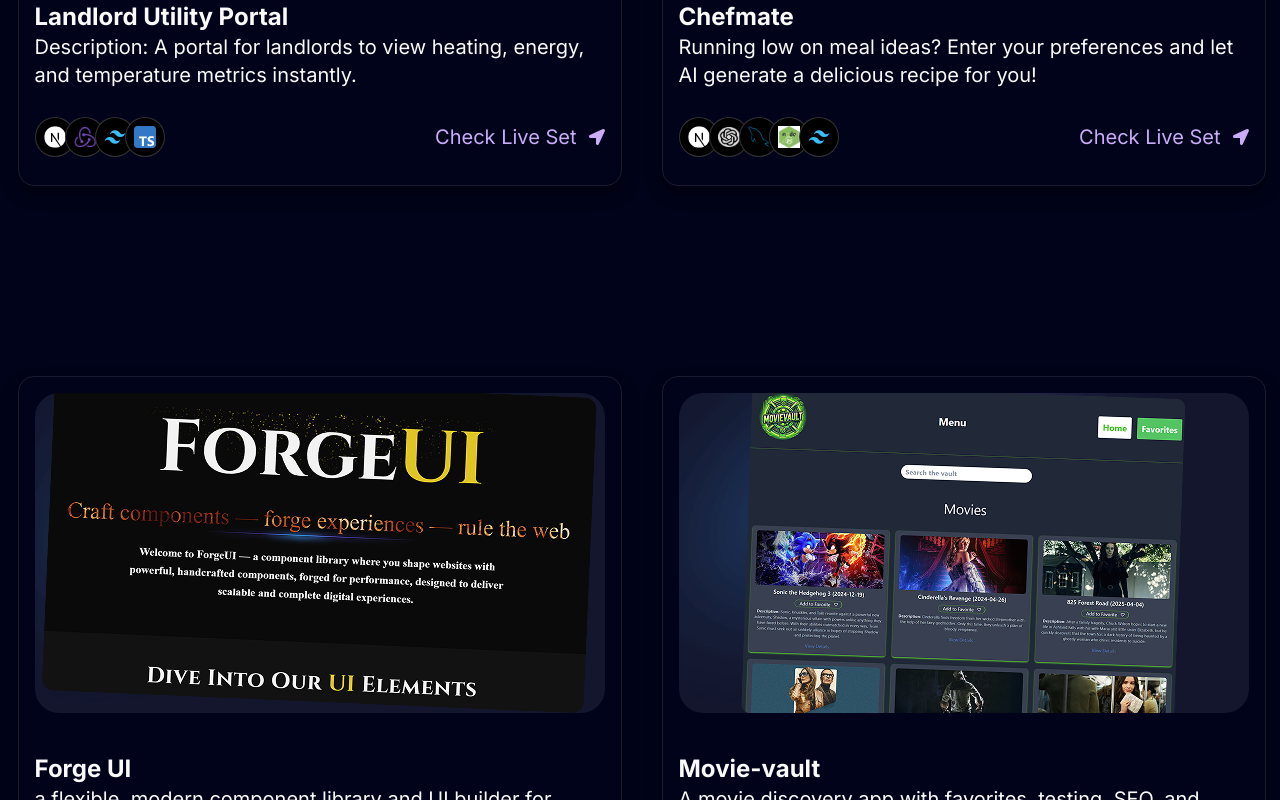
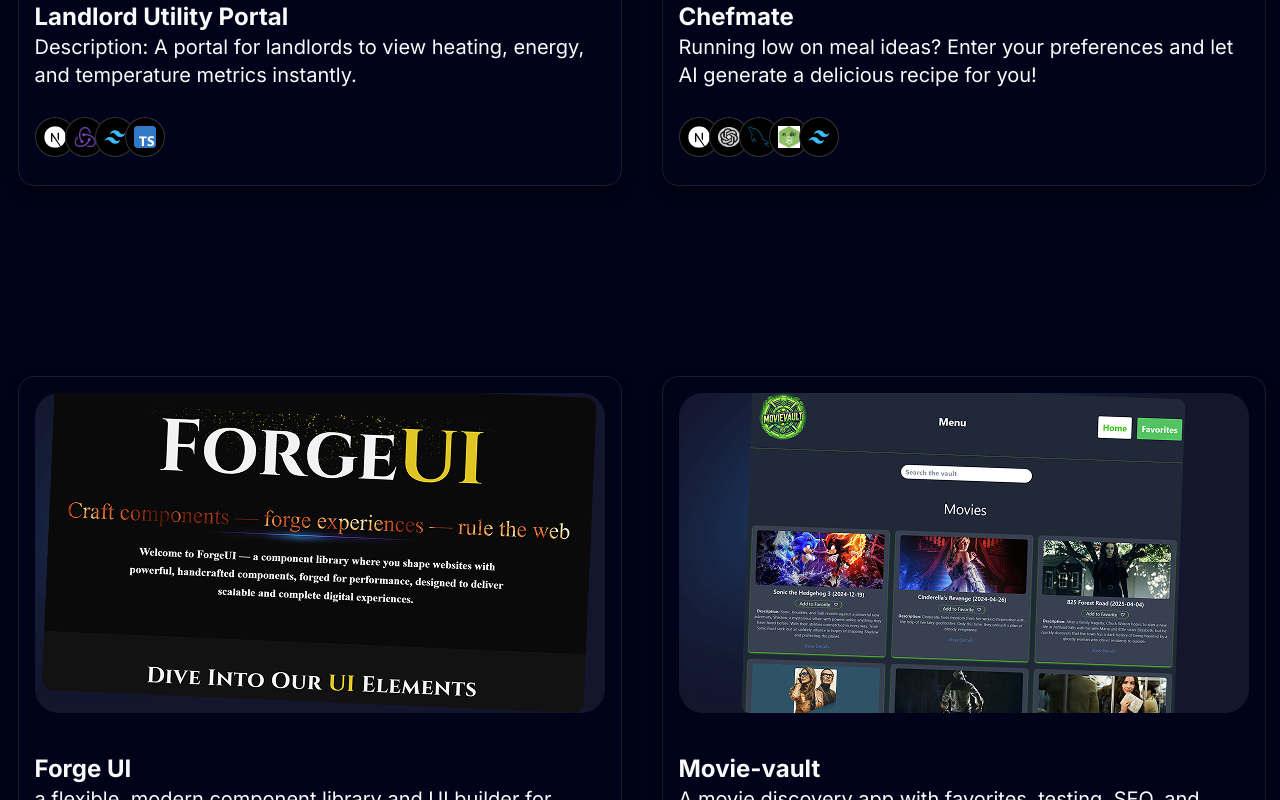
Before and after one commit to Yael353/Modern-Portfolio, a Next.js app: page / in a window 1280 px wide. Shown: the part 3360-4160 px from the top of the page. Built offline with nearby package versions, Linux system fonts and the light colour scheme.

Commit message:
Omarbetat PinContainer komponenten

```diff
--- a/components/LatestProject.tsx
+++ b/components/LatestProject.tsx
@@ -54,7 +54,7 @@
         </h1>
         <div className="pt-16 pb-32">
           {" "}
-          {/* Uppdaterad padding */}
+
           <Carousel slides={slides} />
         </div>
       </div>
--- a/components/RecentProjects.tsx
+++ b/components/RecentProjects.tsx
@@ -44,10 +44,10 @@
                   ))}
                 </div>
                 <div className="flex justify-center items-center">
-                  <p className="flex lg:text-xl md:text-xs text-sm text-purple">
+                  {/* <p className="flex lg:text-xl md:text-xs text-sm text-purple">
                     Check Live Set
                   </p>
-                  <FaLocationArrow className="ms-3" color="#CBACF9" />
+                  <FaLocationArrow className="ms-3" color="#CBACF9" /> */}
                 </div>
               </div>
             </PinContainer>
--- a/components/ui/PinContainer.tsx
+++ b/components/ui/PinContainer.tsx
@@ -29,11 +29,9 @@
   };
 
   return (
+    <div className={cn("relative group/pin z-50", containerClassName)}>
       <Link
-      className={cn(
-        "relative group/pin z-50  cursor-pointer",
-        containerClassName
-      )}
+        className="block w-full h-full"
         onMouseEnter={onMouseEnter}
         onMouseLeave={onMouseLeave}
         href={href || "/"}
@@ -49,13 +47,14 @@
             style={{
               transform: transform,
             }}
-          className="absolute left-1/2 p-4 top-1/2  flex justify-start items-start  rounded-2xl  shadow-[0_8px_16px_rgb(0_0_0/0.4)]  border border-white/[0.1] group-hover/pin:border-white/[0.2] transition duration-700 overflow-hidden"
+            className="absolute left-1/2 p-4 top-1/2 flex justify-start items-start rounded-2xl shadow-[0_8px_16px_rgb(0_0_0/0.4)] border border-white/[0.1] group-hover/pin:border-white/[0.2] transition duration-700 overflow-hidden"
           >
-          <div className={cn(" relative z-50 ", className)}>{children}</div>
+            <div className={cn("relative z-50", className)}>{children}</div>
           </div>
         </div>
         <PinPerspective title={title} href={href} />
       </Link>
+    </div>
   );
 };
 
@@ -67,14 +66,18 @@
   href?: string;
 }) => {
   return (
-    <motion.div className="pointer-events-none  w-full h-80 flex items-center justify-center opacity-0 group-hover/pin:opacity-100 z-[60] transition duration-500 lg:space-y-20">
-      <div className=" w-full h-full -mt-7 flex-none  inset-0">
-        <div className="absolute top-0 inset-x-0  flex justify-center">
+    <motion.div className="pointer-events-none w-full h-80 flex items-center justify-center opacity-0 group-hover/pin:opacity-100 z-[60] transition duration-500">
+      <div className="w-full h-full -mt-7 flex-none inset-0">
+        <div className="absolute top-0 inset-x-0 flex justify-center">
           <div
-            onClick={() => window.open(href, "_blank")}
-            role="link"
+            onClick={(e) => {
+              e.preventDefault();
+              e.stopPropagation();
+              if (href) window.open(href, "_blank");
+            }}
+            role="button"
             tabIndex={0}
-            className="relative flex space-x-2 items-center z-10 rounded-full bg-zinc-950 py-0.5 px-4 ring-1 ring-white/10 "
+            className="relative flex space-x-2 items-center z-10 rounded-full bg-zinc-950 py-0.5 px-4 ring-1 ring-white/10 cursor-pointer"
           >
             <span className="relative z-20 text-white text-xs font-bold inline-block py-0.5">
               {title}
@@ -102,7 +105,6 @@
               animate={{
                 opacity: [0, 1, 0.5, 0],
                 scale: 1,
-
                 z: 0,
               }}
               transition={{
@@ -110,7 +112,7 @@
                 repeat: Infinity,
                 delay: 0,
               }}
-              className="absolute left-1/2 top-1/2  h-[11.25rem] w-[11.25rem] rounded-[50%] bg-sky-500/[0.08] shadow-[0_8px_16px_rgb(0_0_0/0.4)]"
+              className="absolute left-1/2 top-1/2 h-[11.25rem] w-[11.25rem] rounded-[50%] bg-sky-500/[0.08] shadow-[0_8px_16px_rgb(0_0_0/0.4)]"
             ></motion.div>
             <motion.div
               initial={{
@@ -122,7 +124,6 @@
               animate={{
                 opacity: [0, 1, 0.5, 0],
                 scale: 1,
-
                 z: 0,
               }}
               transition={{
@@ -130,7 +131,7 @@
                 repeat: Infinity,
                 delay: 2,
               }}
-              className="absolute left-1/2 top-1/2  h-[11.25rem] w-[11.25rem] rounded-[50%] bg-sky-500/[0.08] shadow-[0_8px_16px_rgb(0_0_0/0.4)]"
+              className="absolute left-1/2 top-1/2 h-[11.25rem] w-[11.25rem] rounded-[50%] bg-sky-500/[0.08] shadow-[0_8px_16px_rgb(0_0_0/0.4)]"
             ></motion.div>
             <motion.div
               initial={{
@@ -142,7 +143,6 @@
               animate={{
                 opacity: [0, 1, 0.5, 0],
                 scale: 1,
-
                 z: 0,
               }}
               transition={{
@@ -150,16 +150,16 @@
                 repeat: Infinity,
                 delay: 4,
               }}
-              className="absolute left-1/2 top-1/2  h-[11.25rem] w-[11.25rem] rounded-[50%] bg-sky-500/[0.08] shadow-[0_8px_16px_rgb(0_0_0/0.4)]"
+              className="absolute left-1/2 top-1/2 h-[11.25rem] w-[11.25rem] rounded-[50%] bg-sky-500/[0.08] shadow-[0_8px_16px_rgb(0_0_0/0.4)]"
             ></motion.div>
           </>
         </div>
 
         <>
           <motion.div className="absolute right-1/2 bottom-1/2 bg-gradient-to-b from-transparent to-cyan-500 translate-y-[14px] w-px h-20 group-hover/pin:h-40 blur-[2px]" />
-          <motion.div className="absolute right-1/2 bottom-1/2 bg-gradient-to-b from-transparent to-cyan-500 translate-y-[14px] w-px h-20 group-hover/pin:h-40  " />
+          <motion.div className="absolute right-1/2 bottom-1/2 bg-gradient-to-b from-transparent to-cyan-500 translate-y-[14px] w-px h-20 group-hover/pin:h-40" />
           <motion.div className="absolute right-1/2 translate-x-[1.5px] bottom-1/2 bg-cyan-600 translate-y-[14px] w-[4px] h-[4px] rounded-full z-40 blur-[3px]" />
-          <motion.div className="absolute right-1/2 translate-x-[0.5px] bottom-1/2 bg-cyan-300 translate-y-[14px] w-[2px] h-[2px] rounded-full z-40 " />
+          <motion.div className="absolute right-1/2 translate-x-[0.5px] bottom-1/2 bg-cyan-300 translate-y-[14px] w-[2px] h-[2px] rounded-full z-40" />
         </>
       </div>
     </motion.div>
```
Also changed, not shown: components/Skills.tsx (line endings or trailing spaces). Lines whose indentation alone changed are shown as unchanged.
